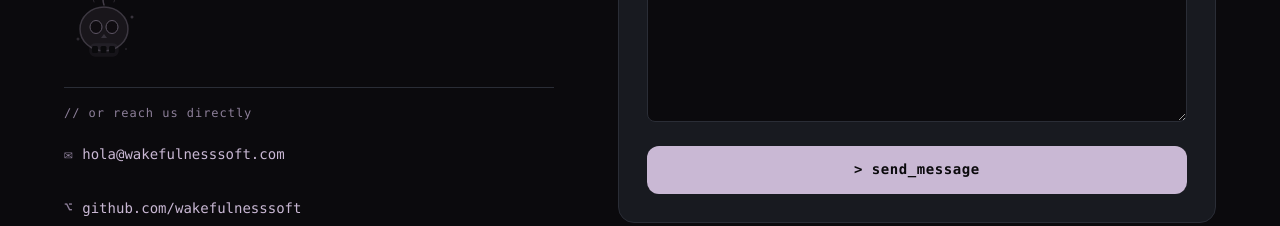
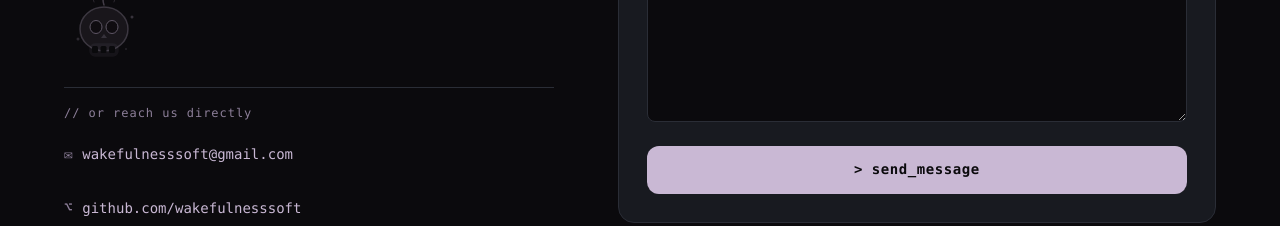
Before and after one commit to wakefulness-soft/wakefulnessSoft, a React (Vite) app: page / in a window 1280 px wide. Shown: the part 5980-6206 px from the top of the page. Built offline with nearby package versions, Linux system fonts and the light colour scheme.

Commit message:
Change corp email

```diff
--- a/src/components/CtaSection/CtaSection.tsx
+++ b/src/components/CtaSection/CtaSection.tsx
@@ -165,9 +165,9 @@ export default function CtaSection() {
 
           <div className={s.directContact}>
             <span className={s.directLabel}>{t("cta.directLabel")}</span>
-            <a href="mailto:hola@wakefulnesssoft.com" className={s.directItem}>
+            <a href="mailto:wakefulnesssoft@gmail.com" className={s.directItem}>
               <span className={s.directIcon}>✉</span>
-              hola@wakefulnesssoft.com
+              wakefulnesssoft@gmail.com
             </a>
             <a href="https://github.com" target="_blank"
               rel="noreferrer" className={s.directItem}>
```
